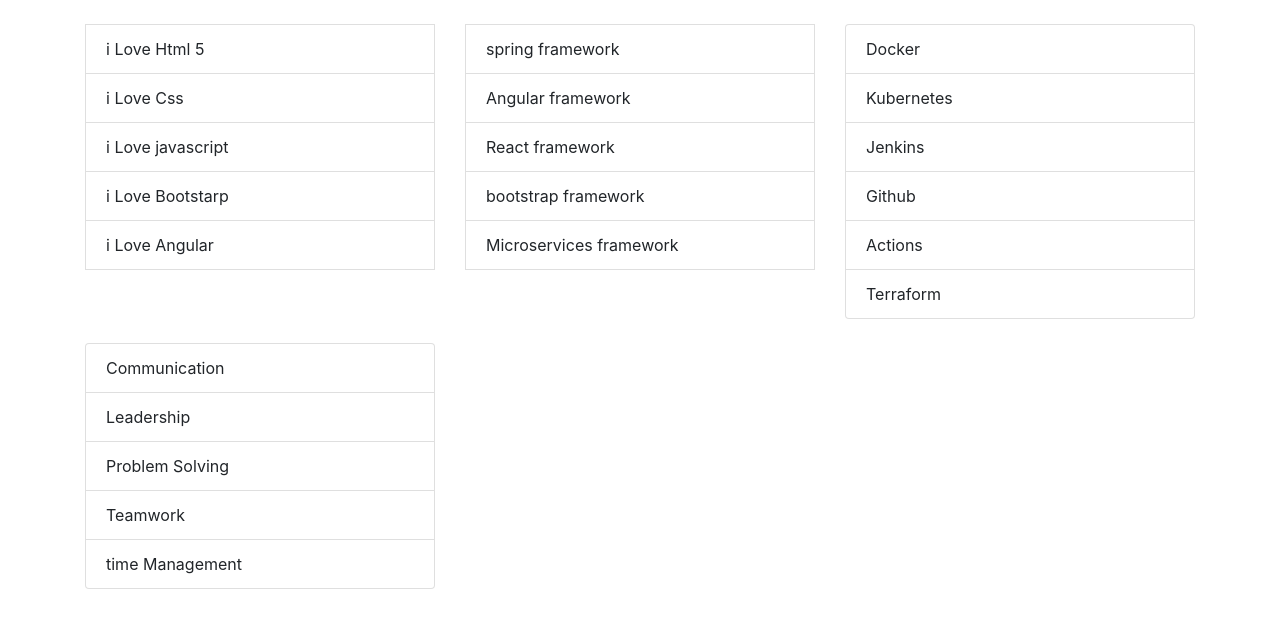
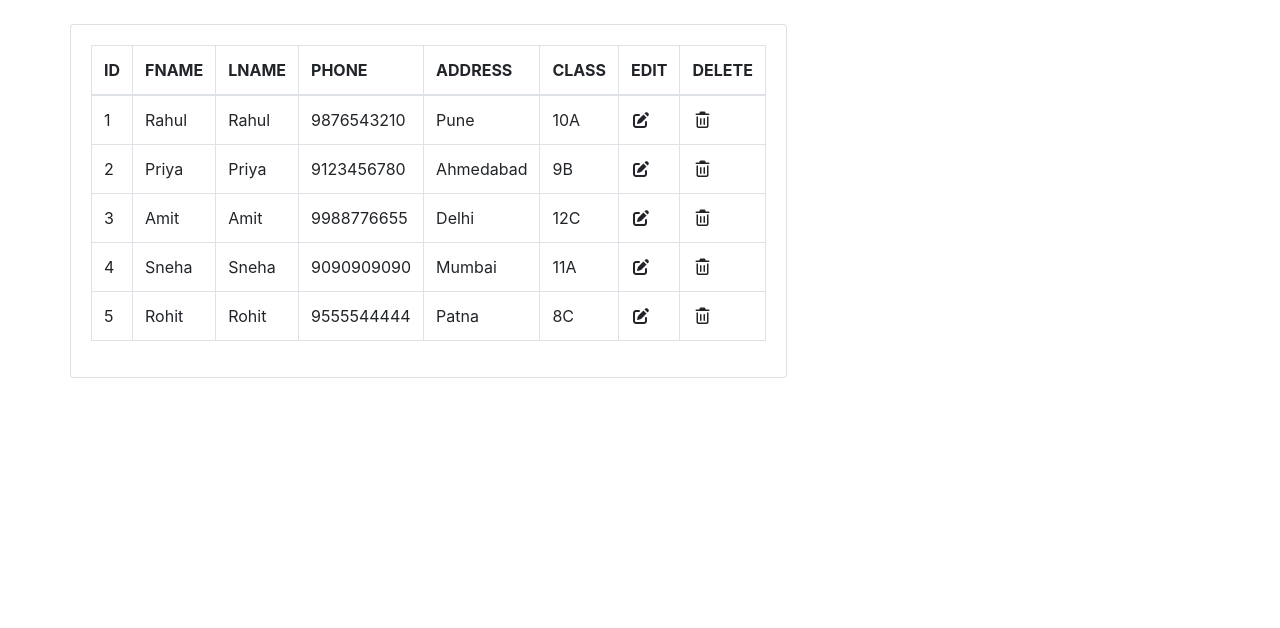
Before and after one commit to uday280603/FOR-EACH-LOOP, a plain HTML site: page index.html in a window 1280 px wide. Drawn offline with nearby package versions, Linux system fonts and the light colour scheme.

Commit message:
upadated all files

```diff
--- a/assets/js/app.js
+++ b/assets/js/app.js
@@ -1,61 +1,65 @@
 let cl = console.log;
 
+let students =[
+  {
+    "id": 1,
+    "fname": "Rahul",
+    "lname": "Sharma",
+    "phone": "9876543210",
+    "address": "Pune",
+    "class": "10A"
+  },
+  {
+    "id": 2,
+    "fname": "Priya",
+    "lname": "Patel",
+    "phone": "9123456780",
+    "address": "Ahmedabad",
+    "class": "9B"
+  },
+  {
+    "id": 3,
+    "fname": "Amit",
+    "lname": "Verma",
+    "phone": "9988776655",
+    "address": "Delhi",
+    "class": "12C"
+  },
+  {
+    "id": 4,
+    "fname": "Sneha",
+    "lname": "Joshi",
+    "phone": "9090909090",
+    "address": "Mumbai",
+    "class": "11A"
+  },
+  {
+    "id": 5,
+    "fname": "Rohit",
+    "lname": "Kumar",
+    "phone": "9555544444",
+    "address": "Patna",
+    "class": "8C"
+  }
+]
 
-let skills =["Html 5","Css","javascript","Bootstarp","Angular"];
-let result='';
-skills.forEach(function(skill){
-    result += `
-            <li class="list-group-item">i Love ${skill}</li>
+let result =''
 
+students.forEach(function(student){
+
+    result +=`
+                  <td>${student.id}</td>
+                  <td>${student.fname}</td>
+                  <td>${student.fname}</td>
+                  <td>${student.phone}</td>
+                  <td>${student.address}</td>
+                  <td>${student.class}</td>
+
+                  <td><i class="fa-solid fa-pen-to-square"></i></td>
+                  <td><i class="fa-regular fa-trash-can"></i></td>
+                </tr>
     `
-});
+})
 
-let ListContainer1 = document.getElementById('ListContainer1');
-ListContainer1.innerHTML = result;
-
-//List 2
- let framewoks = ["spring","Angular","React","bootstrap","Microservices"];
-
- let frameWorksHtml=''
- framewoks.forEach(function(frame){
-
-    frameWorksHtml += `
-            <li class="list-group-item">${frame} framework</li>
-
-    `
- });
-
- let ListContainer2 =document.getElementById('ListContainer2');
- ListContainer2.innerHTML = frameWorksHtml;
-
- //list 3
-
- let devops = ["Docker","Kubernetes","Jenkins","Github","Actions","Terraform"]
-
- let DataHtml = '<ul class="list-group">'
- devops.forEach(function(dev){
-
-    DataHtml +=`
-     <li class="list-group-item">${dev}</li>
-    `
- })
- DataHtml +='   </ul>';
-
- let ListContainer3 = document.getElementById('ListContainer3');
- ListContainer3.innerHTML = DataHtml;
-
-
- //List 4
-
- let softSkills = ['Communication','Leadership','Problem Solving','Teamwork','time Management'];
- let softSkillsHtml = ' <ul class="list-group">'
-
- softSkills.forEach(function(sof){
-    softSkillsHtml  += `
-     <li class="list-group-item">${sof}</li>
-    `
- })
-
- softSkillsHtml +='</ul>'
- let ListContainer4 = document.getElementById('ListContainer4');
- ListContainer4.innerHTML  = softSkillsHtml;
+let studentDataTable = document.getElementById('studentDataTable');
+studentDataTable.innerHTML =result
--- a/index.html
+++ b/index.html
@@ -3,46 +3,57 @@
   <head>
     <meta charset="UTF-8" />
     <meta name="viewport" content="width=device-width, initial-scale=1.0" />
-    <title>For Each</title>
+    <title>For Each Table</title>
     <link
       rel="stylesheet"
       href="https://cdn.jsdelivr.net/npm/bootstrap@4.6.2/dist/css/bootstrap.min.css"
       integrity="sha384-xOolHFLEh07PJGoPkLv1IbcEPTNtaed2xpHsD9ESMhqIYd0nLMwNLD69Npy4HI+N"
       crossorigin="anonymous"
     />
+    <link
+      rel="stylesheet"
+      href="https://cdnjs.cloudflare.com/ajax/libs/font-awesome/7.0.1/css/all.min.css"
+      integrity="sha512-2SwdPD6INVrV/lHTZbO2nodKhrnDdJK9/kg2XD1r9uGqPo1cUbujc+IYdlYdEErWNu69gVcYgdxlmVmzTWnetw=="
+      crossorigin="anonymous"
+      referrerpolicy="no-referrer"
+    />
   </head>
   <body>
     <div class="container">
       <div class="row">
-        <div class="col-md-4 mt-4 " id="ListContainer1">
-          <ul class="list-group">
-            <li class="list-group-item">An item</li>
-            <li class="list-group-item">A second item</li>
-            <li class="list-group-item">A third item</li>
-            <li class="list-group-item">A fourth item</li>
-          </ul>
-        </div>
-         <div class="col-md-4 mt-4" id="ListContainer2">
-          <ul class="list-group">
-            <li class="list-group-item">An item</li>
-            <li class="list-group-item">A second item</li>
-            <li class="list-group-item">A third item</li>
-            <li class="list-group-item">A fourth item</li>
-          </ul>
-        </div>
-        <div class="col-md-4 mt-4" id="ListContainer3">
-          <!-- <ul class="list-group">
-            <li class="list-group-item">An item</li>
-            <li class="list-group-item">A second item</li>
-            <li class="list-group-item">A third item</li>
-            <li class="list-group-item">A fourth item</li>
-          </ul> -->
-        </div>
-        <div class="col-md-4 mt-4" id="ListContainer4">
+        <div class="card mt-4">
+          <div class="card-body">
+            <table class="table table-bordered">
+              <thead>
+                <tr>
+                  <th scope="col">ID</th>
+                  <th scope="col">FNAME</th>
+                  <th scope="col">LNAME</th>
+                  <th scope="col">PHONE</th>
+                  <th scope="col">ADDRESS</th>
+                  <th scope="col">CLASS</th>
+                  <th scope="col">EDIT</th>
+                  <th scope="col">DELETE</th>
+                </tr>
+              </thead>
+              <tbody id="studentDataTable">
+                <tr>
+                  <td>1</td>
+                  <td>Rahul</td>
+                  <td>Sharma</td>
+                  <td>9876543210</td>
+                  <td>Pune</td>
+                  <td>10A</td>
+
+                  <td><i class="fa-solid fa-pen-to-square"></i></td>
+                  <td><i class="fa-regular fa-trash-can"></i></td>
+                </tr>
+              </tbody>
+            </table>
+          </div>
         </div>
       </div>
     </div>
-
     <script src="./assets/js/app.js"></script>
   </body>
 </html>
```
